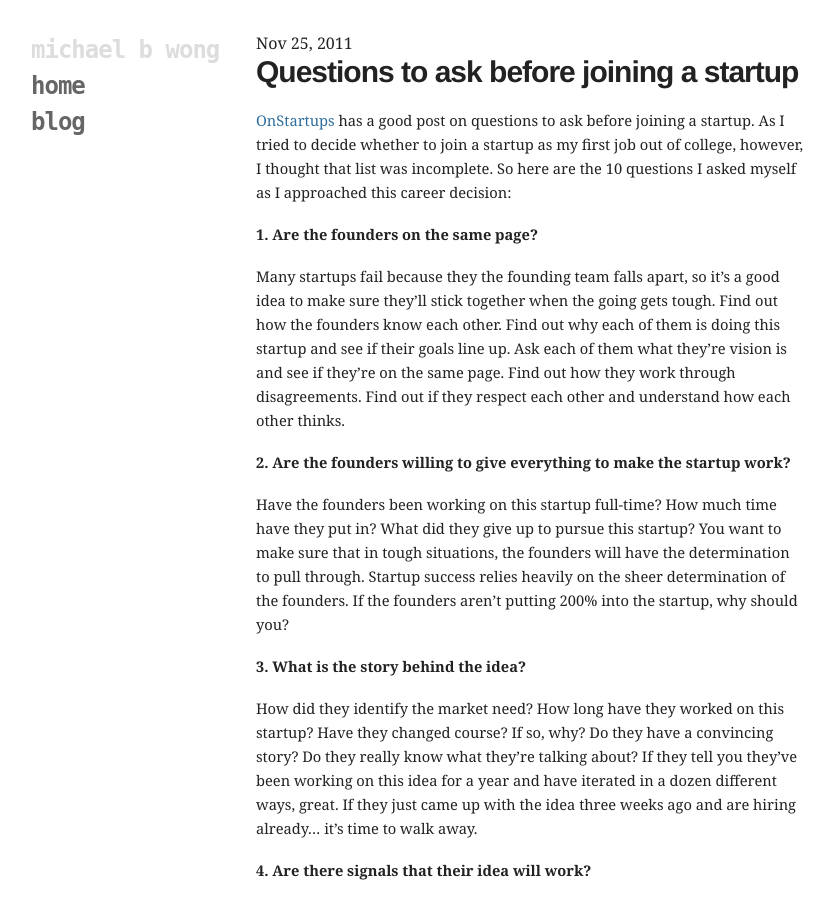
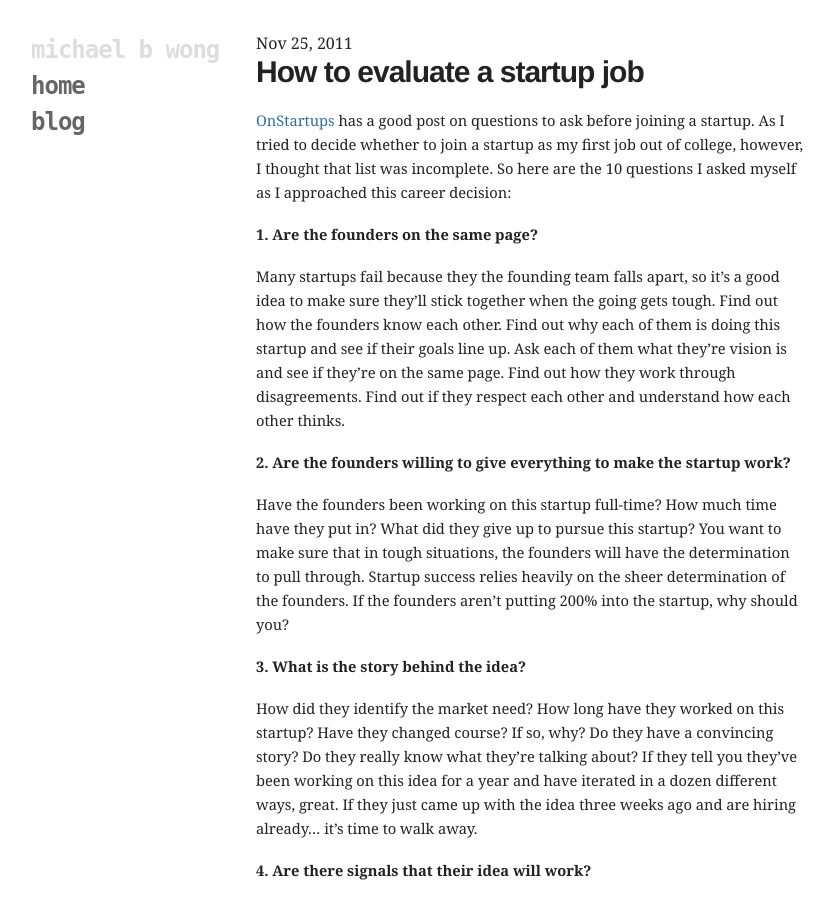
Before and after one commit to mbwong/mbwong.github.com, a Jekyll site: the page built from _posts/2011-11-25-10-questions-to-ask-before-joining-a-startup.md, in a window 1280 px wide and 900 px high. Shown: the whole window, without its empty margins (94-928 px from the left). Built offline with Jekyll 4.4.1, drawn with Linux system fonts in a browser that asks for light colours.

Commit message:
Update 2011-11-25-10-questions-to-ask-before-joining-a-startup.md

```diff
--- a/_posts/2011-11-25-10-questions-to-ask-before-joining-a-startup.md
+++ b/_posts/2011-11-25-10-questions-to-ask-before-joining-a-startup.md
@@ -2,10 +2,10 @@
 tags:
 - life
 - career
-title: Questions before joining a startup
+title: How to evaluate a startup job
 layout: post
 ---
-# Questions to ask before joining a startup
+# How to evaluate a startup job
 
 [OnStartups](http://onstartups.com/tabid/3339/bid/122/Joining-A-Startup-Top-6
 -Questions-You-Should-Ask.aspx) has a good post on questions to ask before
```
